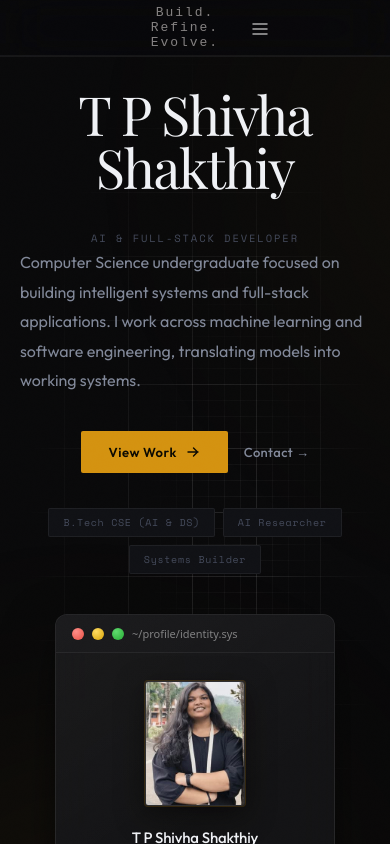
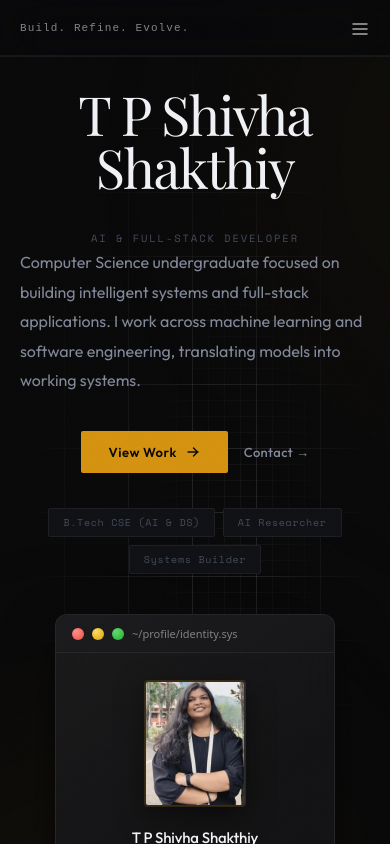
Before and after one commit to tp-shivha-shakthiy/Portfolio, a React (Vite) app: page / in a window 390 px wide. Shown: the top 844 px of the page. Built offline with nearby package versions, Linux system fonts and the light colour scheme; a web font is replaced by a local one.

Commit message:
Experiment

```diff
--- a/src/components/Skills.jsx
+++ b/src/components/Skills.jsx
@@ -25,7 +25,7 @@ const mobileStyles = `
 
 export default function Skills({ skillsData }) {
   return (
-    <>
+    <div style={{ width: "100%" }}>
       <style>{mobileStyles}</style>
       <div
         className="skills-layout"
@@ -136,6 +136,6 @@ export default function Skills({ skillsData }) {
           <div style={{ borderTop: "1px solid rgba(255, 255, 255, 0.04)" }} />
         </div>
       </div>
-    </>
+    </div>
   );
 }
--- a/src/components/projects.jsx
+++ b/src/components/projects.jsx
@@ -37,7 +37,7 @@ function Tag({ label }) {
 
 export default function Projects({ prRef, prStyle }) {
   return (
-    <section id="projects">
+    <>
       <style>{mobileStyles}</style>
       <div ref={prRef} style={prStyle}>
         <h2>Projects</h2>
@@ -52,7 +52,7 @@ export default function Projects({ prRef, prStyle }) {
     borderBottom: "1px solid rgba(255,255,255,0.04)",
     borderRadius: 0,
     padding: 24,
-    background: "transparent",  // ← add this
+    background: "transparent",
   }}
 >
               {/* Header */}
@@ -165,6 +165,6 @@ export default function Projects({ prRef, prStyle }) {
           ))}
         </div>
       </div>
-    </section>
+    </>
   );
 }
--- a/src/index.css
+++ b/src/index.css
@@ -757,7 +757,9 @@ form input:focus, form textarea:focus,
   .footer-copy--center { display: none; }
   .footer-links { gap: 20px; justify-self: center; }
 
-  /* ── Navbar — show burger, hide desktop links ── */
+  /* ── Navbar — show burger, hide desktop links, tighten padding ── */
+  nav { padding-left: 20px !important; padding-right: 20px !important; }
+  nav button:first-child { font-size: 11px !important; letter-spacing: 0.1em !important; }
   .desktop-nav { display: none !important; }
   .burger { display: flex !important; }
 
```
